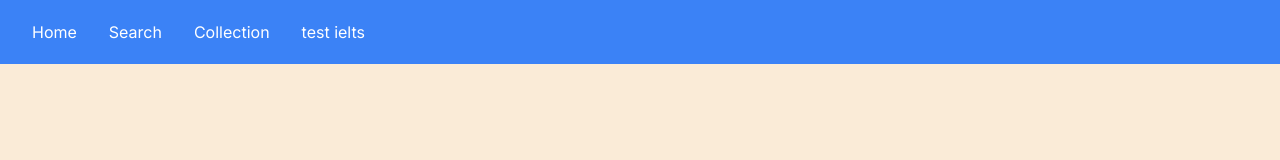
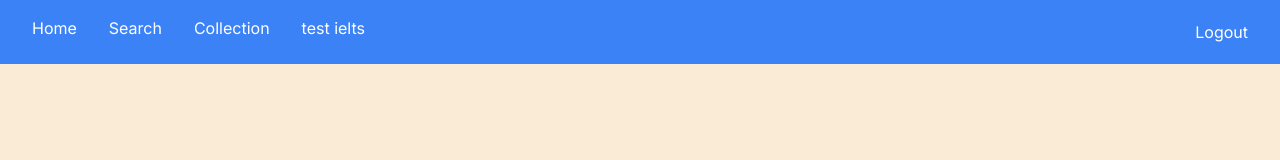
Before and after one commit to zhangolve/voice-words, a Next.js app: page / in a window 1280 px wide. Shown: the top 160 px of the page. Built offline with nearby package versions, Linux system fonts and the light colour scheme; no server answers; the database is empty.

Commit message:
integrate next-auth with voice words

```diff
--- a/package.json
+++ b/package.json
@@ -21,6 +21,7 @@
     "jotai": "^2.7.0",
     "microsoft-cognitiveservices-speech-sdk": "^1.36.0",
     "next": "14.1.3",
+    "next-auth": "^4.24.7",
     "node-cloudflare-r2": "^0.1.5",
     "p-retry": "^6.2.0",
     "react": "^18",
--- /dev/null
+++ b/src/app/api/auth/[...nextauth]/route.js
@@ -0,0 +1,40 @@
+// import { authenticate } from "@/services/authService";
+import NextAuth from "next-auth";
+import CredentialsProvider from "next-auth/providers/credentials";
+import { hgetKv } from "@/api/kvUtils";
+
+export const authOptions = {
+  providers: [
+    CredentialsProvider({
+      name: "Credentials",
+      credentials: {
+        username: { label: "Name", type: "text" },
+        password: { label: "Password", type: "password" },
+      },
+      async authorize(credentials, req) {
+        console.log(credentials, "credentials");
+        return { id: 1, name: "J Smith", email: "jsmith@example.com" };
+        // return { name: credentials.username, email: credentials.username };
+        // try {
+        //   const correctPassword = await hgetKv("users", credentials.username);
+        //   // const correctPassword = result.json();
+        //   console.log(correctPassword, credentials.password, "correctPassword");
+        //   if (correctPassword === credentials.password) {
+        //     console.log("00000");
+        //     return { name: credentials.username, email: credentials.username };
+        //   } else {
+        //     return null;
+        //   }
+        // } catch (error) {
+        //   console.log(error, "error");
+        //   return null;
+        // }
+      },
+    }),
+  ],
+  // session: { strategy: "jwt" },
+};
+
+const handler = NextAuth(authOptions);
+
+export { handler as GET, handler as POST };
--- a/src/app/api/concat-audio/route.js
+++ b/src/app/api/concat-audio/route.js
@@ -4,16 +4,9 @@ import { exec } from "child_process";
 import pRetry, { AbortError } from "p-retry";
 import fs from "fs";
 import bucket from "../tts/bucket";
+import { setKv } from "@/api/kvUtils";
 
 const filePath = process.env.VERCEL_ENV !== "development" ? `/tmp` : `temp`;
-
-async function setKv(key, value) {
-  await fetch(`${process.env.voice_words_REST_API_URL}/set/${key}/${value}`, {
-    headers: {
-      Authorization: `Bearer ${process.env.voice_words_REST_API_TOKEN}`,
-    },
-  });
-}
 
 function downloadFile(url, destination) {
   return new Promise((resolve, reject) => {
--- /dev/null
+++ b/src/app/api/kvUtils.js
@@ -0,0 +1,20 @@
+export async function setKv(key, value) {
+  await fetch(`${process.env.voice_words_REST_API_URL}/set/${key}/${value}`, {
+    headers: {
+      Authorization: `Bearer ${process.env.voice_words_REST_API_TOKEN}`,
+    },
+  });
+}
+
+export async function hgetKv(setName, key) {
+  const res = await fetch(
+    `${process.env.voice_words_REST_API_URL}/hget/${setName}/${key}`,
+    {
+      headers: {
+        Authorization: `Bearer ${process.env.voice_words_REST_API_TOKEN}`,
+      },
+    },
+  );
+  const result = await res.json();
+  return result.result;
+}
--- /dev/null
+++ b/src/app/context/client-provider.js
@@ -0,0 +1,7 @@
+"use client";
+
+import { SessionProvider } from "next-auth/react";
+
+export default function Provider({ children, session }) {
+  return <SessionProvider session={session}>{children}</SessionProvider>;
+}
--- a/src/app/layout.js
+++ b/src/app/layout.js
@@ -1,4 +1,7 @@
 import { Inter } from "next/font/google";
+import Provider from "@/app/context/client-provider";
+import { authOptions } from "@/app/api/auth/[...nextauth]/route";
+import { getServerSession } from "next-auth/next";
 import "./globals.css";
 import Menu from "./menu";
 
@@ -9,12 +12,15 @@ export const metadata = {
   description: "learn english by audio sentence",
 };
 
-export default function RootLayout({ children }) {
+export default async function RootLayout({ children }) {
+  const session = await getServerSession(authOptions);
   return (
     <html lang="en">
       <body className={inter.className}>
-        <Menu />
-        {children}
+        <Provider session={session}>
+          <Menu />
+          {children}
+        </Provider>
       </body>
     </html>
   );
--- a/src/app/menu.js
+++ b/src/app/menu.js
@@ -1,9 +1,11 @@
+"use client";
 import Link from "next/link";
+import { signOut } from "next-auth/react";
 
 function Menu() {
   return (
-    <>
-      <div className="flex bg-blue-500 text-white p-4">
+    <div className="flex bg-blue-500 text-white p-4 justify-between">
+      <div>
         <Link href="/" className="mx-2 hover:bg-blue-700 px-2 py-1 rounded">
           Home
         </Link>
@@ -23,7 +25,14 @@ function Menu() {
           test ielts
         </Link>
       </div>
-    </>
+      <Link
+        className="mx-2 hover:bg-blue-700 px-2 py-1 rounded"
+        href="#"
+        onClick={signOut}
+      >
+        Logout
+      </Link>
+    </div>
   );
 }
 
```
Also changed, not shown: src/middleware.js (added, +16 -0 lines), 2 other files (tests, documents, lock files or other folders).
